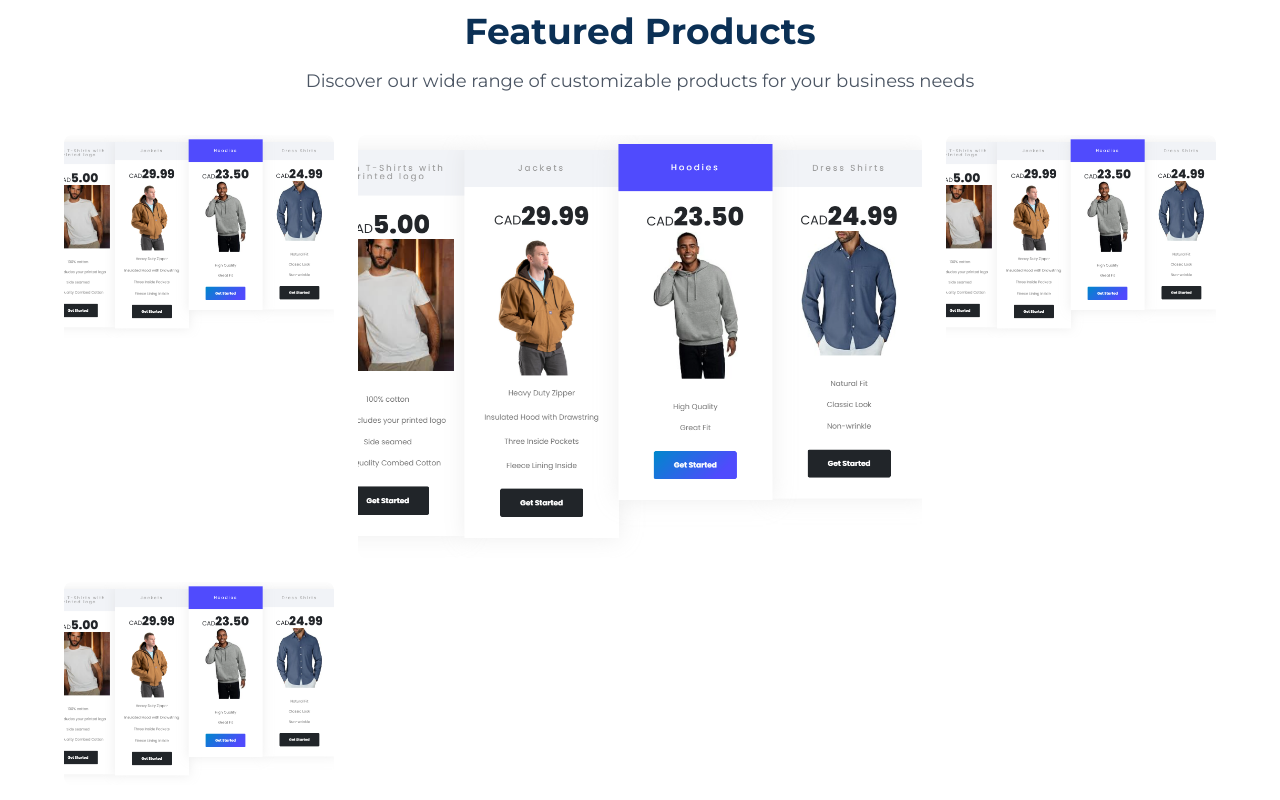
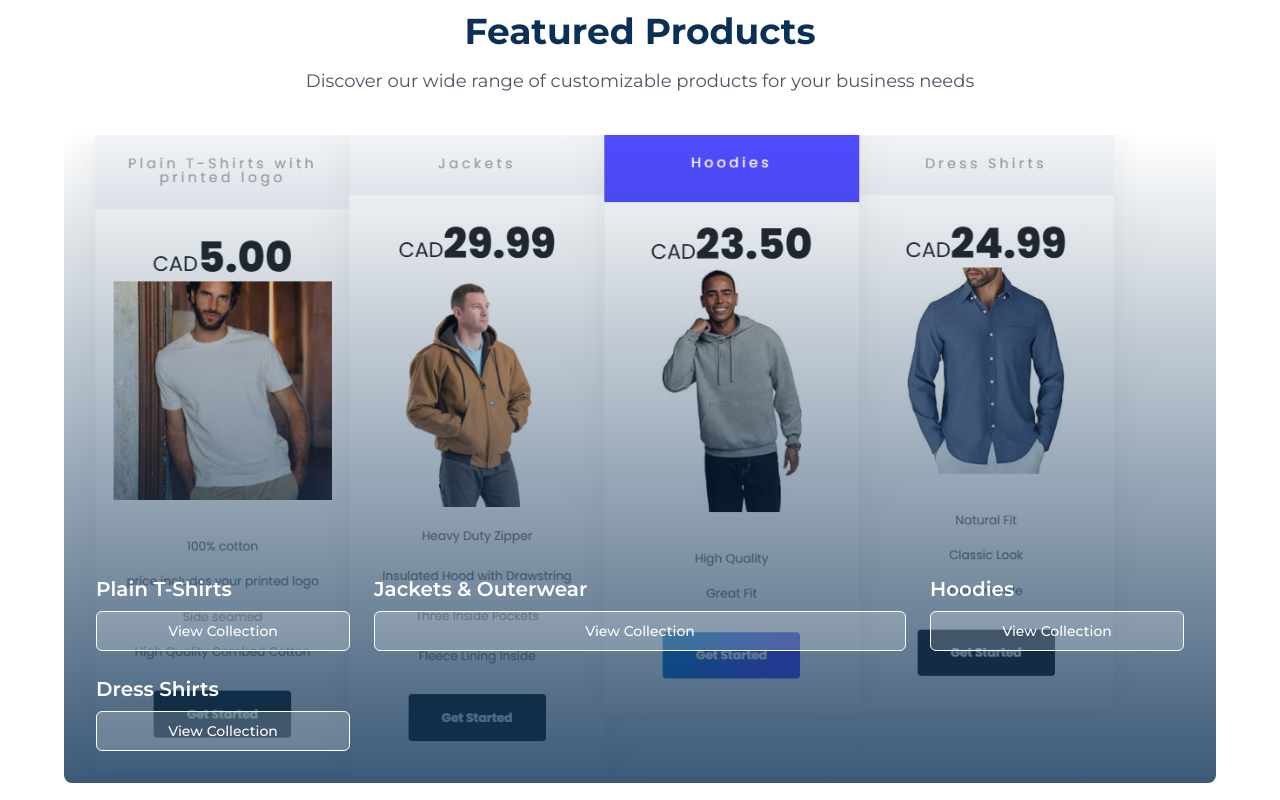
Before and after one commit to vlastop21/vista-style-designs-launch, a React (Vite) app: page / in a window 1280 px wide. Shown: the part 1840-2640 px from the top of the page. Built offline with nearby package versions, Linux system fonts and the light colour scheme.

Commit message:
Refactor: Adjust product image size
Adjust the product image size to cover the whole section.

```diff
--- a/src/components/Products.tsx
+++ b/src/components/Products.tsx
@@ -1,26 +1,23 @@
 
 import { Button } from '@/components/ui/button';
+import { AspectRatio } from '@/components/ui/aspect-ratio';
 
 const Products = () => {
   const categories = [
     {
       title: "Plain T-Shirts",
-      image: "/lovable-uploads/46cc21d5-375d-43bf-84f6-18e7c10a77df.png",
       highlight: false,
     },
     {
       title: "Jackets & Outerwear",
-      image: "/lovable-uploads/46cc21d5-375d-43bf-84f6-18e7c10a77df.png",
       highlight: true,
     },
     {
       title: "Hoodies",
-      image: "/lovable-uploads/46cc21d5-375d-43bf-84f6-18e7c10a77df.png",
       highlight: false,
     },
     {
       title: "Dress Shirts",
-      image: "/lovable-uploads/46cc21d5-375d-43bf-84f6-18e7c10a77df.png",
       highlight: false,
     },
   ];
@@ -33,30 +30,32 @@ const Products = () => {
           Discover our wide range of customizable products for your business needs
         </p>
 
+        <div className="relative w-full mb-10 animate-fade-in overflow-hidden rounded-lg">
+          <AspectRatio ratio={16/9} className="w-full">
+            <img
+              src="/lovable-uploads/46cc21d5-375d-43bf-84f6-18e7c10a77df.png"
+              alt="Featured Products"
+              className="w-full h-full object-cover"
+            />
+          </AspectRatio>
+          <div className="absolute inset-0 bg-gradient-to-t from-vista-blue/80 to-transparent flex flex-col justify-end p-8">
             <div className="grid grid-cols-1 md:grid-cols-2 lg:grid-cols-4 gap-6">
               {categories.map((category, index) => (
                 <div
                   key={index}
-              className={`group relative overflow-hidden rounded-lg animate-fade-in ${
+                  className={`text-white animate-fade-in ${
                     category.highlight ? 'col-span-1 md:col-span-2' : ''
                   }`}
                   style={{ animationDelay: `${0.1 * (index + 1)}s` }}
                 >
-              <div className="aspect-[4/3] w-full">
-                <img
-                  src={category.image}
-                  alt={category.title}
-                  className="w-full h-full object-cover transition-transform duration-500 group-hover:scale-110"
-                />
-              </div>
-              <div className="absolute inset-0 bg-gradient-to-t from-vista-blue/80 to-transparent opacity-0 group-hover:opacity-100 transition-opacity duration-300 flex flex-col justify-end p-4">
                   <h3 className="text-white font-semibold text-xl mb-2">{category.title}</h3>
                   <Button asChild variant="outline" className="bg-white/20 backdrop-blur-sm text-white border-white hover:bg-white hover:text-vista-blue w-full">
                     <a href="#products">View Collection</a>
                   </Button>
                 </div>
+              ))}
             </div>
-          ))}
+          </div>
         </div>
 
         <div className="mt-12 text-center">
```
Lines whose indentation alone changed are shown as unchanged.
